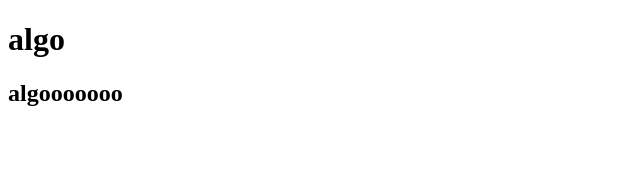
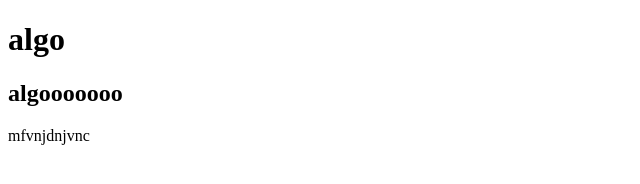
Before and after one commit to alejandroriquelme11111/algo, a plain HTML site: page assets/index.html in a window 1280 px wide. Shown: the whole page, without its empty margins (0-640 px from the left). Drawn offline with Linux system fonts and the light colour scheme.

Commit message:
amdsknkvf

```diff
--- a/assets/index.html
+++ b/assets/index.html
@@ -9,5 +9,6 @@
 <body>
     <h1>algo</h1>
     <h2>algooooooo</h2>
+    <p>mfvnjdnjvnc</p>
 </body>
 </html>
```
